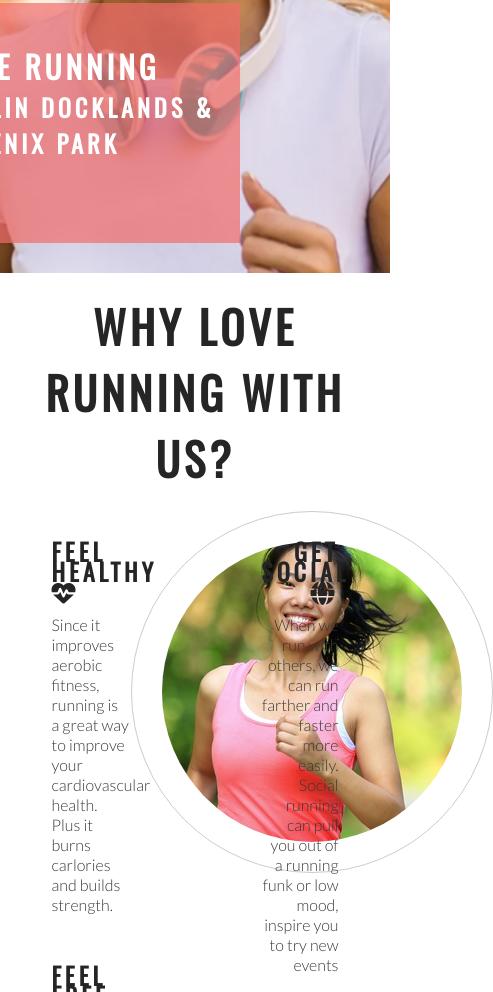
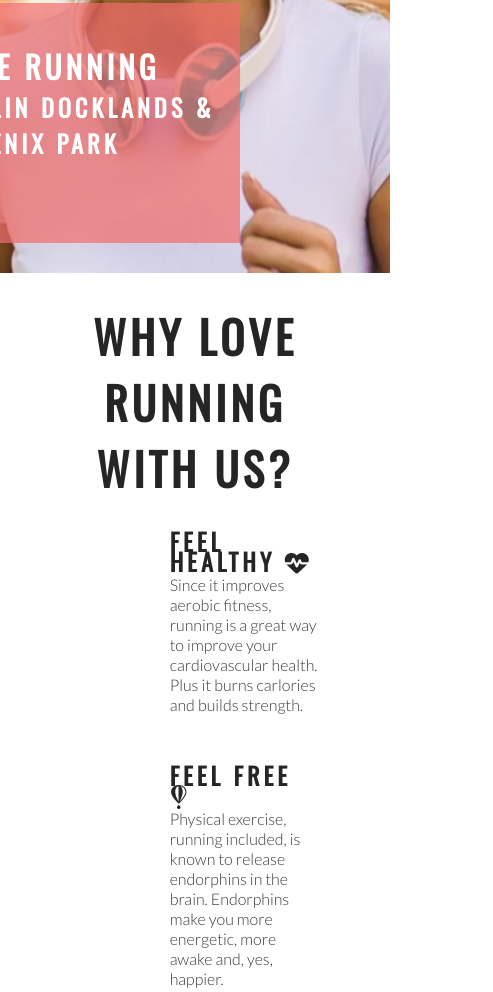
Before and after one commit to AngelaSheahan/love-running, a plain HTML site: page index.html in a window 390 px wide. Shown: the part 477-1469 px from the top of the page, 493 px wide, since content can reach past the window. Drawn offline with nearby package versions, Linux system fonts and the light colour scheme.

Commit message:
Add style to club ethos section for max width 1200px

```diff
--- a/assets/css/style.css
+++ b/assets/css/style.css
@@ -249,3 +249,37 @@ footer {
 #photos >img {
     width: 100%;
 }
+
+/* Media queries */
+
+/* For screens from 1200px wide and down */
+
+@media screen and (max-width:1200px) {
+    #club-ethos {
+        width: 65%;
+        height: 1200px;
+        margin: 0 auto;
+    }
+
+}
+    #welcome {
+        padding: 30px 0;
+        margin: 0;
+    }
+    #left-about, #right-about {
+        width: 100%;
+        float:left;
+        padding: 0;
+
+    }
+
+    #center-about {
+        clear: both;
+        width: 100%;
+        float: left;
+        padding: 0;
+    }
+
+    hr {
+        display: none;
+    }
```
